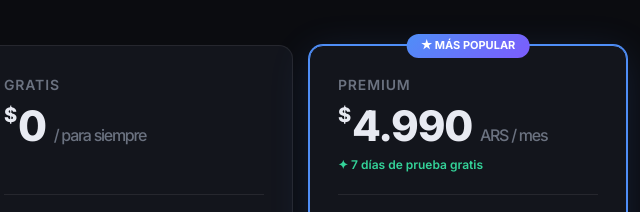
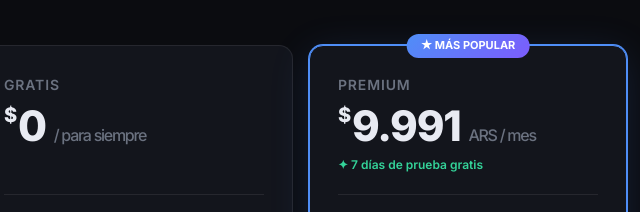
Before and after one commit to c-olivares/applyfast-backend, a website: page index.html in a window 1280 px wide. Shown: the part 1676-1888 px from the top of the page, 339-979 px from the left. Drawn offline with Linux system fonts and the light colour scheme.

Commit message:
Update index.html

```diff
--- a/index.html
+++ b/index.html
@@ -407,7 +407,7 @@
     <div class="plan featured">
       <div class="plan-badge">★ MÁS POPULAR</div>
       <div class="plan-name">Premium</div>
-      <div class="plan-price"><sup>$</sup>4.990 <span>ARS / mes</span></div>
+      <div class="plan-price"><sup>$</sup>9.991 <span>ARS / mes</span></div>
       <div class="plan-trial">✦ 7 días de prueba gratis</div>
       <hr class="plan-divider">
       <ul class="plan-features">
```
